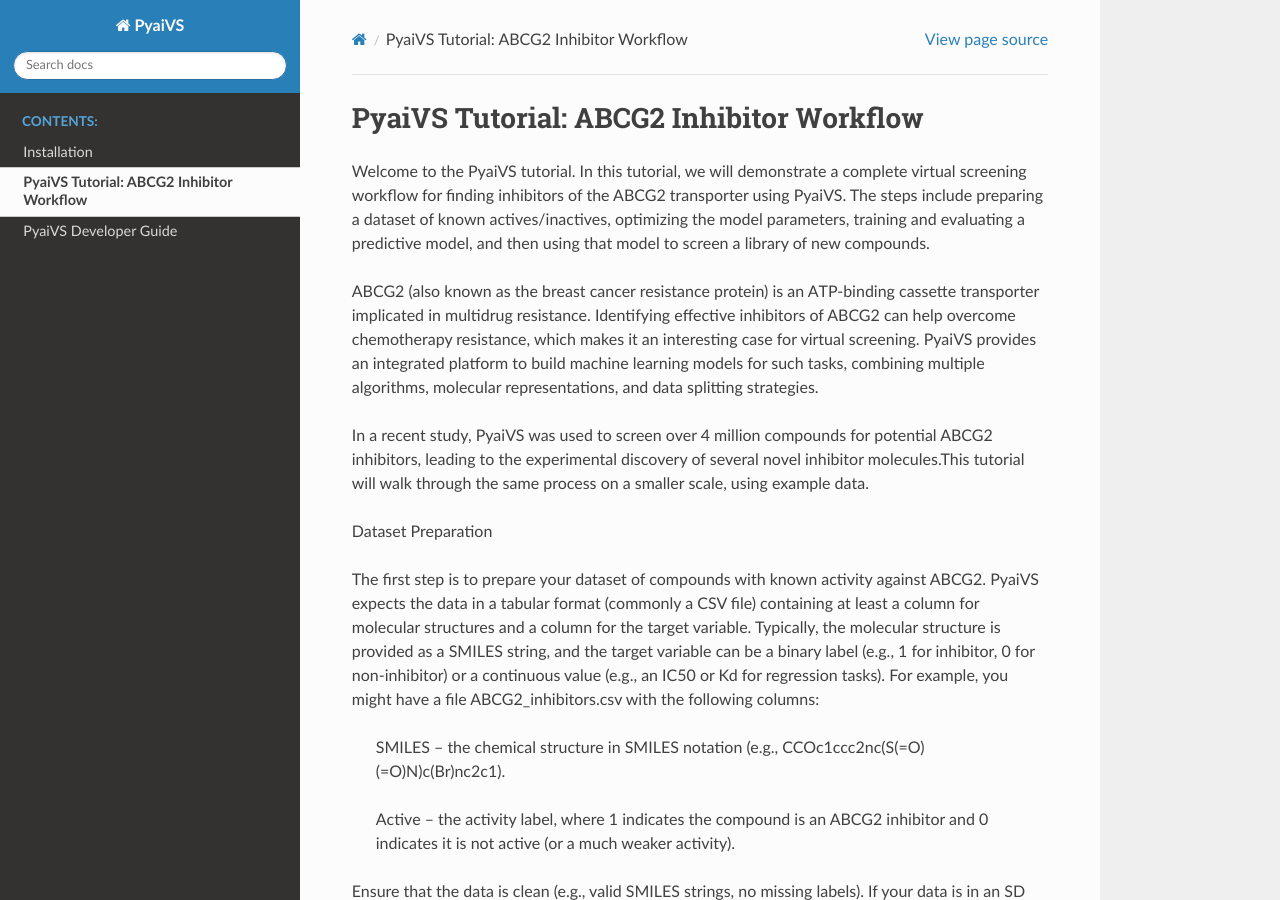
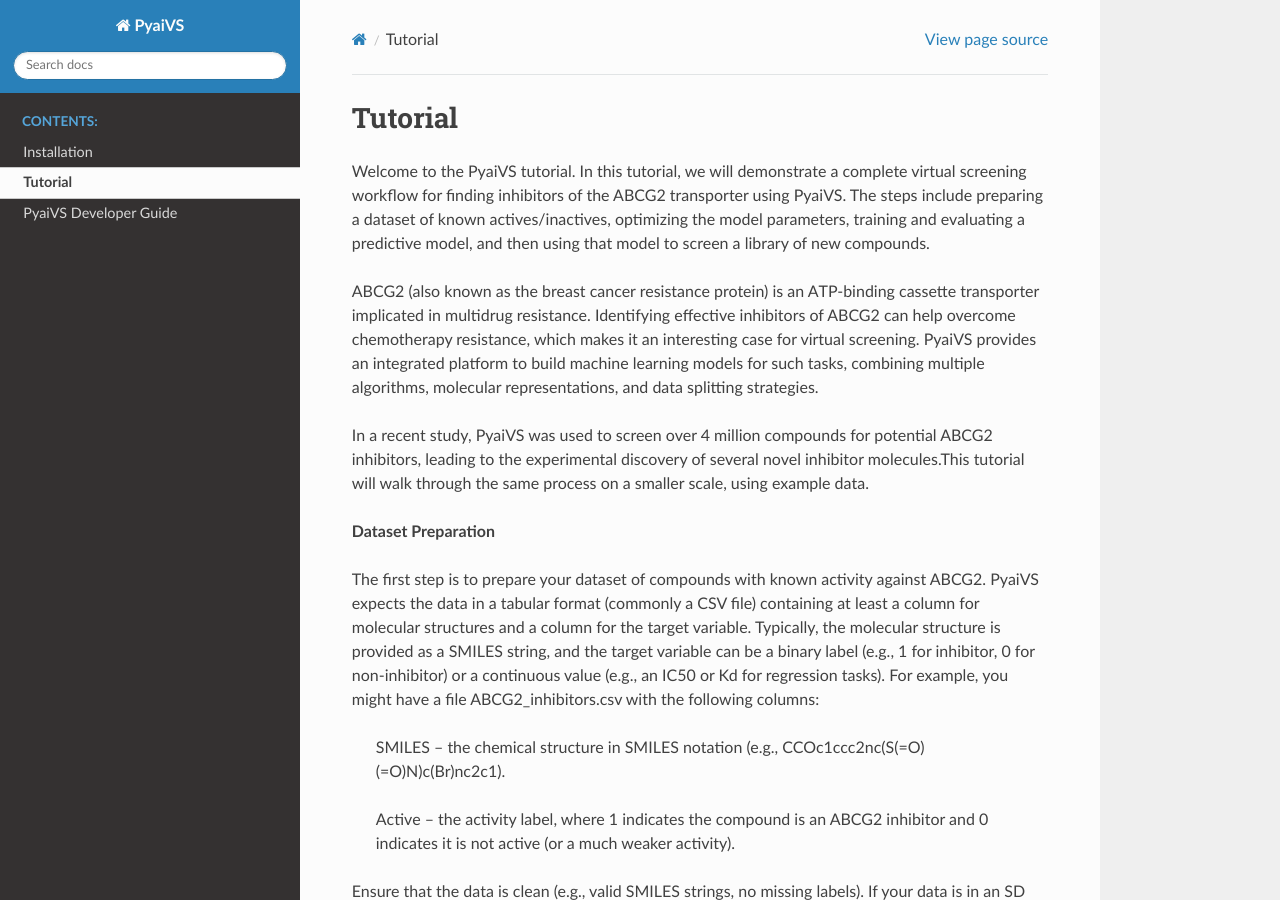
Before and after one commit to danqingmk/OpenVS_PyaiVS, a Sphinx documentation site: the page built from docs/tutorial.rst, in a window 1280 px wide and 900 px high. Built offline with Sphinx 7.4.7 and the Read the Docs theme 3.1.0, drawn with Linux system fonts in a browser that asks for light colours.

Commit message:
Update tutorial.rst

```diff
--- a/docs/tutorial.rst
+++ b/docs/tutorial.rst
@@ -1,5 +1,5 @@
-PyaiVS Tutorial: ABCG2 Inhibitor Workflow
-=========================================
+Tutorial
+========
 
 Welcome to the PyaiVS tutorial. In this tutorial, we will demonstrate a complete virtual screening workflow for finding inhibitors of the ABCG2 transporter using PyaiVS. The steps include preparing a dataset of known actives/inactives, optimizing the model parameters, training and evaluating a predictive model, and then using that model to screen a library of new compounds.
 
@@ -7,7 +7,7 @@ ABCG2 (also known as the breast cancer resistance protein) is an ATP-binding cas
 
 In a recent study, PyaiVS was used to screen over 4 million compounds for potential ABCG2 inhibitors, leading to the experimental discovery of several novel inhibitor molecules.This tutorial will walk through the same process on a smaller scale, using example data.
 
-Dataset Preparation
+**Dataset Preparation**
 
 The first step is to prepare your dataset of compounds with known activity against ABCG2. PyaiVS expects the data in a tabular format (commonly a CSV file) containing at least a column for molecular structures and a column for the target variable. Typically, the molecular structure is provided as a SMILES string, and the target variable can be a binary label (e.g., 1 for inhibitor, 0 for non-inhibitor) or a continuous value (e.g., an IC50 or Kd for regression tasks).
 For example, you might have a file ABCG2_inhibitors.csv with the following columns:
```
